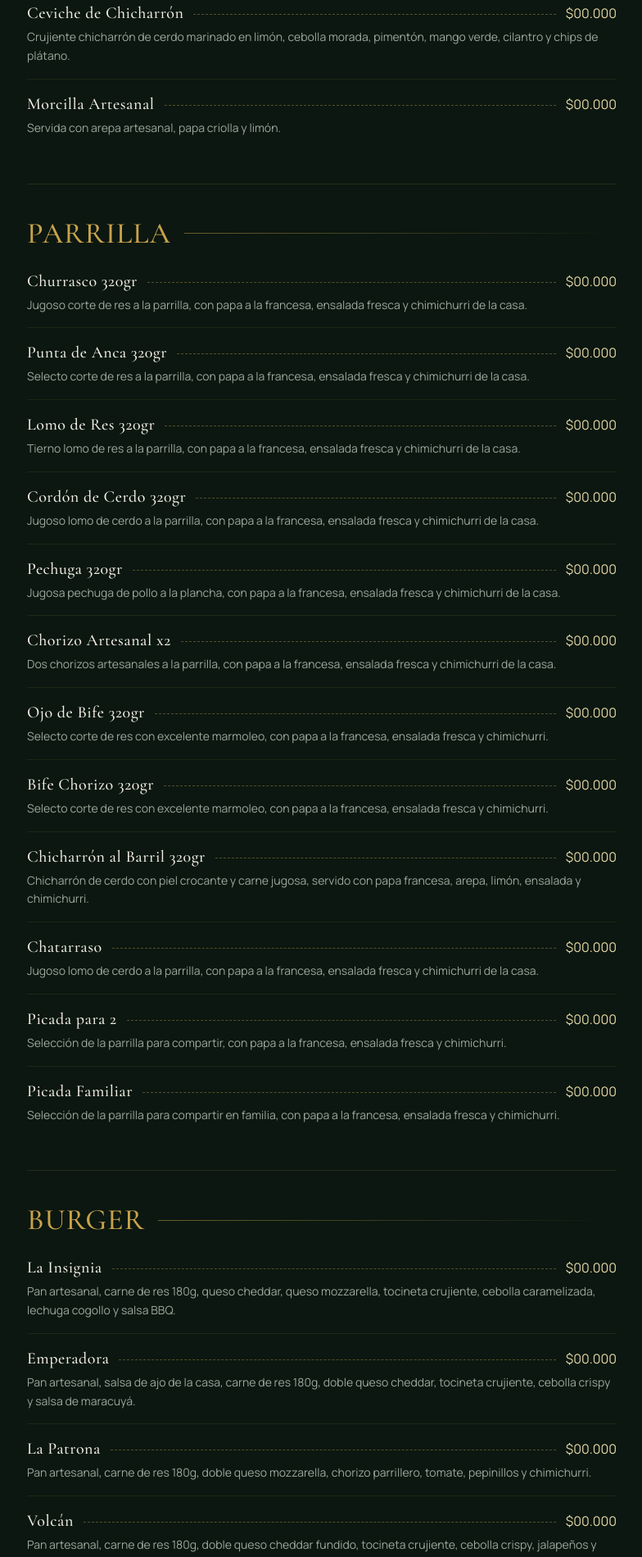
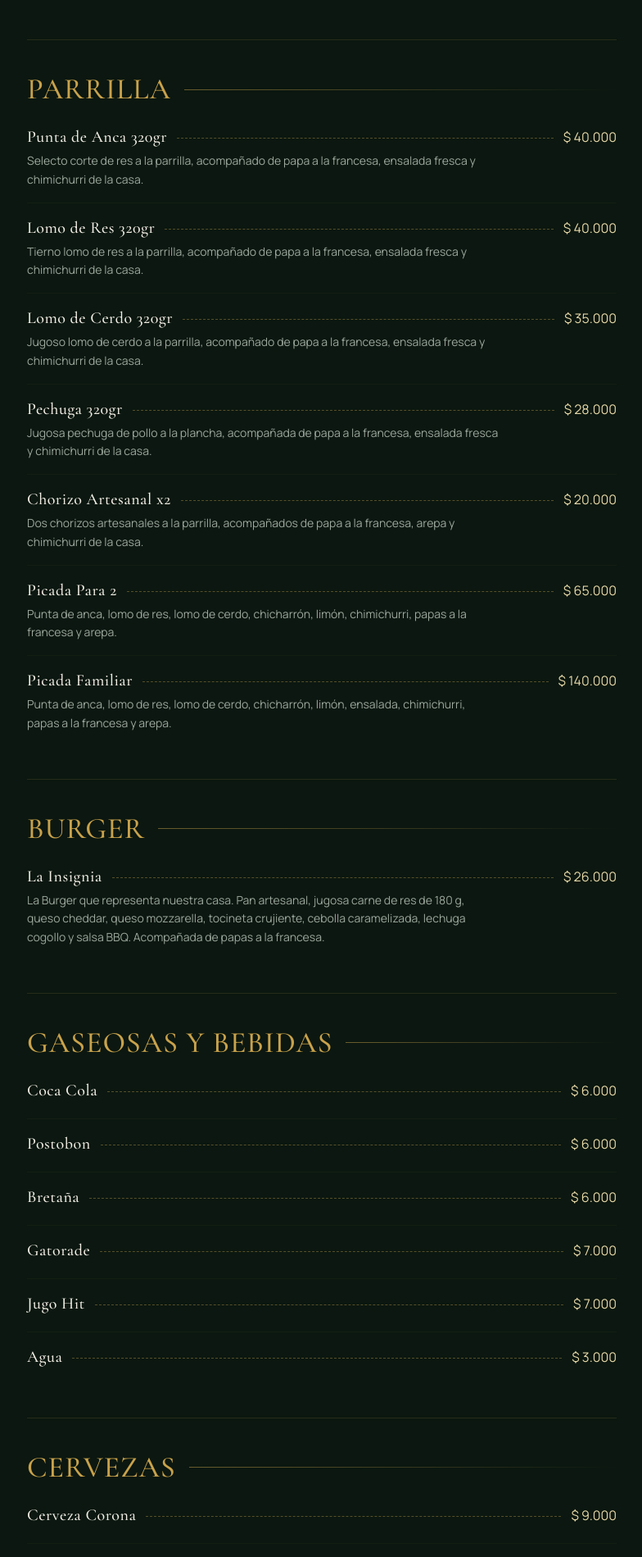
Before and after one commit to Sebaswolf31/AltaMesa, a Next.js app: page / in a window 1280 px wide. Shown: the part 820-2719 px from the top of the page at 82% size, without its empty margins (247-1031 px from the left). Built offline with nearby package versions, Linux system fonts and the light colour scheme.

Commit message:
changes in files menu.ts, menuItem.ts, create utils format.ts

```diff
--- a/app/components/MenuItem.tsx
+++ b/app/components/MenuItem.tsx
@@ -1,18 +1,19 @@
-import { MenuItem as MenuItemType } from '@/app/data/menu'
+import { MenuItem as MenuItemType } from '@/app/data/menu';
+import { formatPrice } from '@/app/utils/format';
 
 export default function MenuItem({ item }: { item: MenuItemType }) {
   return (
-    <div className='py-4'>
+    <div className='py-4 border-b border-gold/5 last:border-0 md:border-b md:border-gold/5'>
       <div className='flex items-baseline gap-3'>
         <h3 className='font-display text-lg sm:text-xl text-ivory tracking-wide'>
           {item.name}
         </h3>
         <span className='flex-1 border-b border-dashed border-gold/40 translate-y-[-4px]' />
         <span className='font-sans text-sm sm:text-base text-gold-soft whitespace-nowrap'>
-          {item.price}
+          {formatPrice(item.price)}
         </span>
       </div>
-      <p className='mt-1 text-sm text-muted leading-relaxed'>
+      <p className='mt-1 text-sm text-muted leading-relaxed max-w-xl'>
         {item.description}
       </p>
     </div>
--- a/app/data/menu.ts
+++ b/app/data/menu.ts
@@ -1,7 +1,8 @@
 export type MenuItem = {
+  id: string;
   name: string;
-  price: string;
-  description: string;
+  price: number;
+  description?: string; // Opcional, porque las bebidas a veces no tienen descripción
 };
 
 export type MenuCategory = {
@@ -16,31 +17,23 @@ export const menu: MenuCategory[] = [
     title: 'Entradas',
     items: [
       {
-        name: 'Patacones Crocantes x5',
-        price: '$00.000',
-        description: 'Servido con hogao de la casa y guacamole fresco.',
-      },
-      {
+        id: 'ent-empanadas',
         name: 'Empanadas Artesanales x5',
-        price: '$00.000',
+        price: 15000,
         description: 'Acompañadas de ají de la casa.',
       },
       {
+        id: 'ent-nachos',
         name: 'Nachos de Arepa con Carne',
-        price: '$00.000',
+        price: 25000,
         description:
           'Crujientes nachos de arepa, carne desmechada, queso fundido, pico de gallo, guacamole y crema agria.',
       },
       {
-        name: 'Ceviche de Chicharrón',
-        price: '$00.000',
-        description:
-          'Crujiente chicharrón de cerdo marinado en limón, cebolla morada, pimentón, mango verde, cilantro y chips de plátano.',
-      },
-      {
-        name: 'Morcilla Artesanal',
-        price: '$00.000',
-        description: 'Servida con arepa artesanal, papa criolla y limón.',
+        id: 'ent-alitas',
+        name: 'Alitas BBQ x8',
+        price: 20000,
+        description: 'Acompañadas de papas y miel mostaza.',
       },
     ],
   },
@@ -49,76 +42,53 @@ export const menu: MenuCategory[] = [
     title: 'Parrilla',
     items: [
       {
-        name: 'Churrasco 320gr',
-        price: '$00.000',
+        id: 'par-punta',
+        name: 'Punta de Anca 320gr',
+        price: 40000,
         description:
-          'Jugoso corte de res a la parrilla, con papa a la francesa, ensalada fresca y chimichurri de la casa.',
+          'Selecto corte de res a la parrilla, acompañado de papa a la francesa, ensalada fresca y chimichurri de la casa.',
       },
       {
-        name: 'Punta de Anca 320gr',
-        price: '$00.000',
+        id: 'par-lomo-res',
+        name: 'Lomo de Res 320gr',
+        price: 40000,
         description:
-          'Selecto corte de res a la parrilla, con papa a la francesa, ensalada fresca y chimichurri de la casa.',
+          'Tierno lomo de res a la parrilla, acompañado de papa a la francesa, ensalada fresca y chimichurri de la casa.',
       },
       {
-        name: 'Lomo de Res 320gr',
-        price: '$00.000',
+        id: 'par-lomo-cerdo',
+        name: 'Lomo de Cerdo 320gr',
+        price: 35000,
         description:
-          'Tierno lomo de res a la parrilla, con papa a la francesa, ensalada fresca y chimichurri de la casa.',
+          'Jugoso lomo de cerdo a la parrilla, acompañado de papa a la francesa, ensalada fresca y chimichurri de la casa.',
       },
       {
-        name: 'Cordón de Cerdo 320gr',
-        price: '$00.000',
+        id: 'par-pechuga',
+        name: 'Pechuga 320gr',
+        price: 28000,
         description:
-          'Jugoso lomo de cerdo a la parrilla, con papa a la francesa, ensalada fresca y chimichurri de la casa.',
+          'Jugosa pechuga de pollo a la plancha, acompañada de papa a la francesa, ensalada fresca y chimichurri de la casa.',
       },
       {
-        name: 'Pechuga 320gr',
-        price: '$00.000',
+        id: 'par-chorizo',
+        name: 'Chorizo Artesanal x2',
+        price: 20000,
         description:
-          'Jugosa pechuga de pollo a la plancha, con papa a la francesa, ensalada fresca y chimichurri de la casa.',
+          'Dos chorizos artesanales a la parrilla, acompañados de papa a la francesa, arepa y chimichurri de la casa.',
       },
       {
-        name: 'Chorizo Artesanal x2',
-        price: '$00.000',
+        id: 'par-picada-2',
+        name: 'Picada Para 2',
+        price: 65000,
         description:
-          'Dos chorizos artesanales a la parrilla, con papa a la francesa, ensalada fresca y chimichurri de la casa.',
+          'Punta de anca, lomo de res, lomo de cerdo, chicharrón, limón, chimichurri, papas a la francesa y arepa.',
       },
       {
-        name: 'Ojo de Bife 320gr',
-        price: '$00.000',
+        id: 'par-picada-fam',
+        name: 'Picada Familiar',
+        price: 140000,
         description:
-          'Selecto corte de res con excelente marmoleo, con papa a la francesa, ensalada fresca y chimichurri.',
-      },
-      {
-        name: 'Bife Chorizo 320gr',
-        price: '$00.000',
-        description:
-          'Selecto corte de res con excelente marmoleo, con papa a la francesa, ensalada fresca y chimichurri.',
-      },
-      {
-        name: 'Chicharrón al Barril 320gr',
-        price: '$00.000',
-        description:
-          'Chicharrón de cerdo con piel crocante y carne jugosa, servido con papa francesa, arepa, limón, ensalada y chimichurri.',
-      },
-      {
-        name: 'Chatarraso',
-        price: '$00.000',
-        description:
-          'Jugoso lomo de cerdo a la parrilla, con papa a la francesa, ensalada fresca y chimichurri de la casa.',
-      },
-      {
-        name: 'Picada para 2',
-        price: '$00.000',
-        description:
-          'Selección de la parrilla para compartir, con papa a la francesa, ensalada fresca y chimichurri.',
-      },
-      {
-        name: 'Picada Familiar',
-        price: '$00.000',
-        description:
-          'Selección de la parrilla para compartir en familia, con papa a la francesa, ensalada fresca y chimichurri.',
+          'Punta de anca, lomo de res, lomo de cerdo, chicharrón, limón, ensalada, chimichurri, papas a la francesa y arepa.',
       },
     ],
   },
@@ -127,65 +97,83 @@ export const menu: MenuCategory[] = [
     title: 'Burger',
     items: [
       {
+        id: 'brg-insignia',
         name: 'La Insignia',
-        price: '$00.000',
+        price: 26000,
         description:
-          'Pan artesanal, carne de res 180g, queso cheddar, queso mozzarella, tocineta crujiente, cebolla caramelizada, lechuga cogollo y salsa BBQ.',
-      },
-      {
-        name: 'Emperadora',
-        price: '$00.000',
-        description:
-          'Pan artesanal, salsa de ajo de la casa, carne de res 180g, doble queso cheddar, tocineta crujiente, cebolla crispy y salsa de maracuyá.',
-      },
-      {
-        name: 'La Patrona',
-        price: '$00.000',
-        description:
-          'Pan artesanal, carne de res 180g, doble queso mozzarella, chorizo parrillero, tomate, pepinillos y chimichurri.',
-      },
-      {
-        name: 'Volcán',
-        price: '$00.000',
-        description:
-          'Pan artesanal, carne de res 180g, doble queso cheddar fundido, tocineta crujiente, cebolla crispy, jalapeños y salsa chipotle.',
-      },
-      {
-        name: 'Vaquera',
-        price: '$00.000',
-        description:
-          'Pan artesanal, carne de res 180g, queso cheddar fundido, tocineta crujiente, tomate, cebolla, pepinillos y salsa chipotle.',
-      },
-      {
-        name: 'La Imperial',
-        price: '$00.000',
-        description:
-          'Pan artesanal, carne de res 180g, queso mozzarella, tocineta crujiente, pera caramelizada y salsa de queso azul.',
-      },
-      {
-        name: 'La Reina Crispy',
-        price: '$00.000',
-        description:
-          'Pan artesanal, pechuga de pollo apanada, doble queso mozzarella, tocineta crujiente, mermelada de pimentón y salsa BBQ.',
+          'La Burger que representa nuestra casa. Pan artesanal, jugosa carne de res de 180 g, queso cheddar, queso mozzarella, tocineta crujiente, cebolla caramelizada, lechuga cogollo y salsa BBQ. Acompañada de papas a la francesa.',
       },
     ],
   },
   {
-    id: 'sandwich',
-    title: 'Sandwich',
+    id: 'bebidas',
+    title: 'Gaseosas y Bebidas',
     items: [
+      { id: 'beb-coca', name: 'Coca Cola', price: 6000 },
+      { id: 'beb-postobon', name: 'Postobon', price: 6000 },
+      { id: 'beb-bretana', name: 'Bretaña', price: 6000 },
+      { id: 'beb-gatorade', name: 'Gatorade', price: 7000 },
+      { id: 'beb-jugo', name: 'Jugo Hit', price: 7000 },
+      { id: 'beb-agua', name: 'Agua', price: 3000 },
+    ],
+  },
+  {
+    id: 'cervezas',
+    title: 'Cervezas',
+    items: [
+      { id: 'cer-corona', name: 'Cerveza Corona', price: 9000 },
+      { id: 'cer-sol', name: 'Cerveza Sol', price: 9000 },
+      { id: 'cer-heineken', name: 'Cerveza Heineken', price: 9000 },
+      { id: 'cer-club', name: 'Club Colombia Dorada', price: 8000 },
+      { id: 'cer-poker', name: 'Cerveza Poker Latón', price: 7000 },
+      { id: 'cer-andina', name: 'Cerveza Andina Latón', price: 7000 },
+    ],
+  },
+  {
+    id: 'sodas',
+    title: 'Sodas',
+    items: [
+      { id: 'sod-manzana', name: 'Soda de Manzana y Kiwi', price: 16000 },
+      { id: 'sod-frutos', name: 'Soda de Frutos Rojos', price: 16000 },
+      { id: 'sod-maracuya', name: 'Soda de Maracuyá', price: 16000 },
+      { id: 'sod-cereza', name: 'Soda de Cereza', price: 16000 },
       {
-        name: 'Sandwich de Res',
-        price: '$00.000',
-        description:
-          'Pan artesanal, carne de res 180g, queso cheddar fundido, tocineta crujiente, tomate, cebolla, pepinillos y salsa chipotle.',
+        id: 'sod-env-manzana',
+        name: 'Soda Envenenada - Manzana y Kiwi',
+        price: 18000,
       },
       {
-        name: 'Sandwich Gourmet',
-        price: '$00.000',
-        description:
-          'Pan artesanal, carne de res 180g, queso mozzarella, tocineta crujiente, pera caramelizada y salsa de queso azul.',
+        id: 'sod-env-frutos',
+        name: 'Soda Envenenada - Frutos Rojos',
+        price: 18000,
       },
+      {
+        id: 'sod-env-maracuya',
+        name: 'Soda Envenenada - Maracuyá',
+        price: 18000,
+      },
+      { id: 'sod-env-cereza', name: 'Soda Envenenada - Cereza', price: 18000 },
+    ],
+  },
+  {
+    id: 'licores',
+    title: 'Licores',
+    items: [
+      { id: 'lic-amarillo-bot', name: 'Amarillo Botella', price: 70000 },
+      { id: 'lic-amarillo-med', name: 'Amarillo Media', price: 40000 },
+      {
+        id: 'lic-agua-bot',
+        name: 'Aguardiente Tradicional Botella',
+        price: 60000,
+      },
+      {
+        id: 'lic-agua-med',
+        name: 'Aguardiente Tradicional Media',
+        price: 40000,
+      },
+      { id: 'lic-ron5-bot', name: 'Ron 5 Años Botella', price: 80000 },
+      { id: 'lic-ron5-med', name: 'Ron 5 Años Media', price: 50000 },
+      { id: 'lic-ron8-bot', name: 'Ron 8 Años Botella', price: 130000 },
     ],
   },
 ];
--- /dev/null
+++ b/app/utils/format.ts
@@ -0,0 +1,9 @@
+export const formatPrice = (price: number): string => {
+  if (price === 0) return '$00.000'; // Mantiene tu diseño de marcador por ahora
+
+  return new Intl.NumberFormat('es-CO', {
+    style: 'currency',
+    currency: 'COP',
+    minimumFractionDigits: 0,
+  }).format(price);
+};
```
